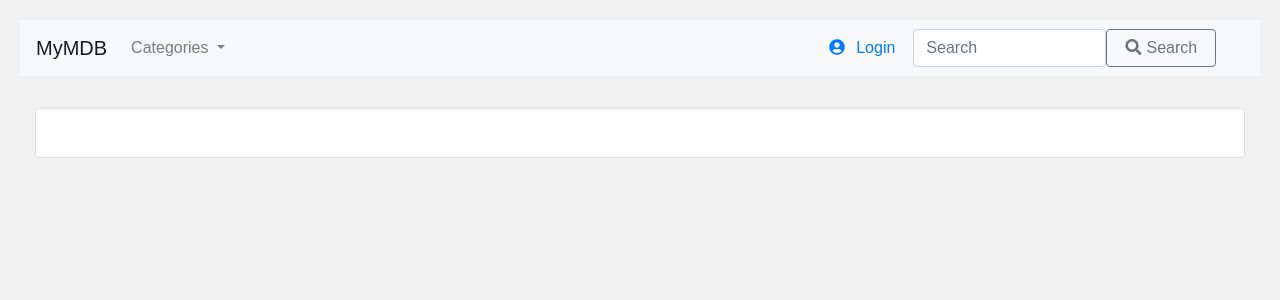
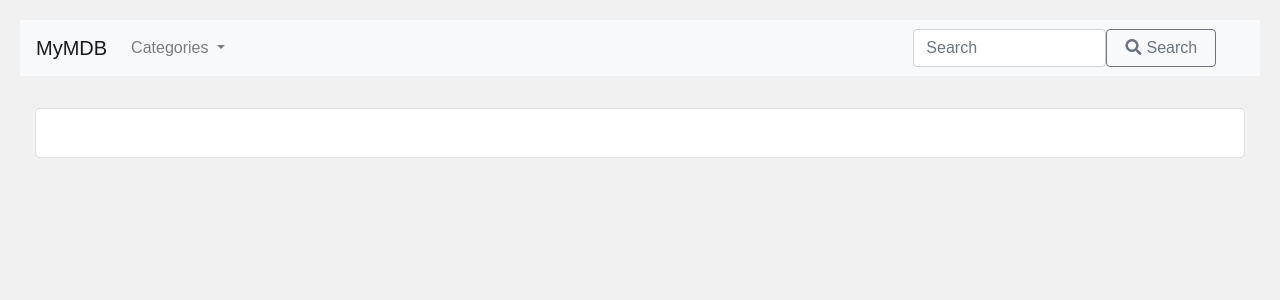
Before and after one commit to Alho77/myMDB, a Django app: template templates/layout.html in a window 1280 px wide. Shown: the top 300 px of the page. Run offline with Django 3.2, Linux system fonts and the light colour scheme; the template is opened without the code that fills it, so the values that code supplies are empty.

Commit message:
update navbar

```diff
--- a/templates/includes/navbar.html
+++ b/templates/includes/navbar.html
@@ -21,7 +21,7 @@
             </li>
         </ul>
         {# Login/Logout button #}
-        <a type="button" class="btn btn-link" style="margin-right: 5px;"
+        {% comment %} <a type="button" class="btn btn-link" style="margin-right: 5px;"
             href="{% if not user.is_authenticated %}
                 {% url 'members:login' %}
             {% else %}
@@ -30,7 +30,7 @@
             {# icon #}
             <i class="fas fa-user-circle" style="margin-right: 7px"></i>
             {% if not user.is_authenticated %}Login{% else %}{{ user.username }}{% endif %}
-        </a>
+        </a> {% endcomment %}
         {# Search form #}
         <form method="GET" action="" class="form-inline my-2 my-lg-0">
             <input class="form-control col-sm-7" type="search" placeholder="Search" name="q">
```
